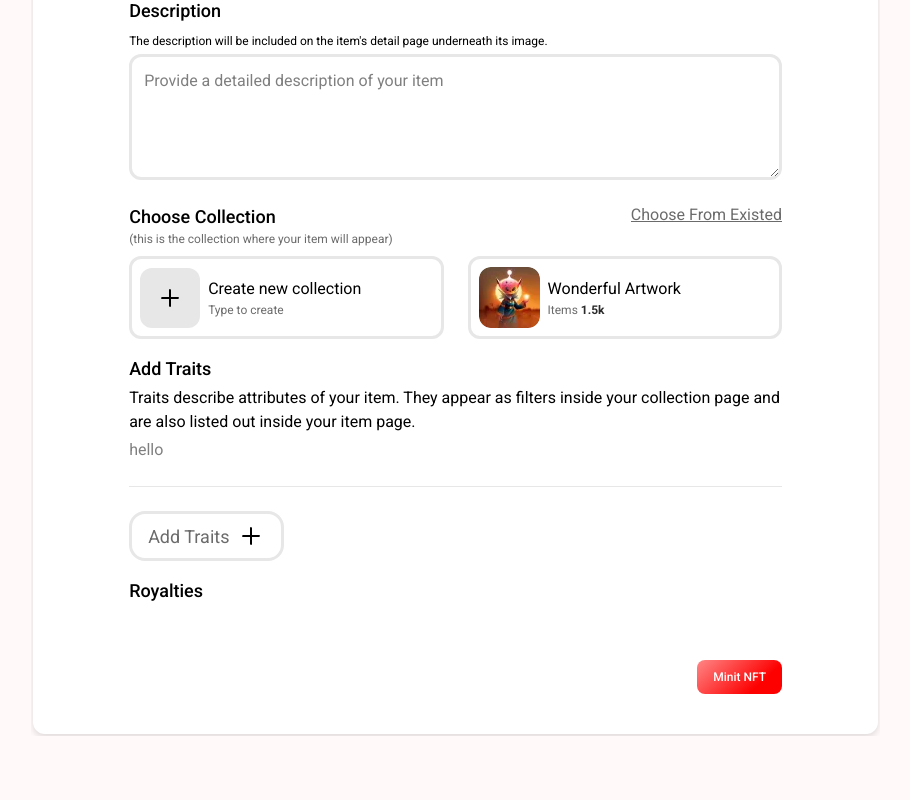
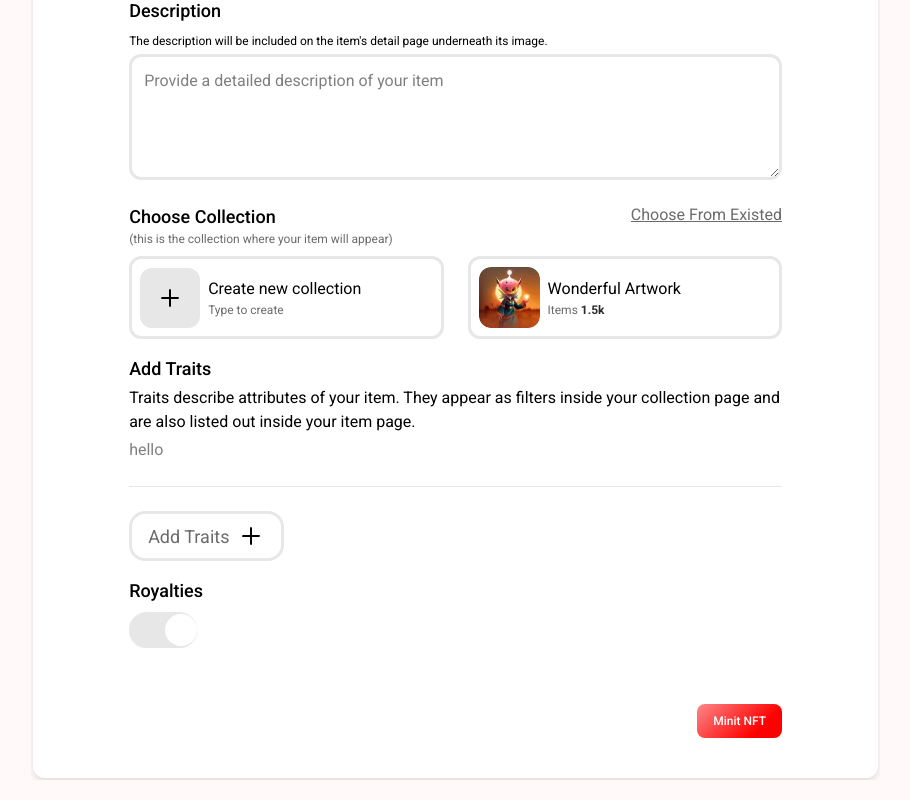
Before and after one commit to tahir-rafique/NFT-ALGO, a React (Vite) app: page /create-nft in a window 1280 px wide. Shown: the part 644-1444 px from the top of the page, without its empty margins (320-1230 px from the left). Before the commit the page ends 1400 px from the top, so only its background shows below. Built offline with nearby package versions, Linux system fonts and the light colour scheme.

Commit message:
toggel button added

```diff
--- a/package.json
+++ b/package.json
@@ -12,6 +12,7 @@
   "dependencies": {
     "@tailwindcss/vite": "^4.0.3",
     "antd": "^5.24.1",
+    "classnames": "^2.5.1",
     "icons": "^1.0.0",
     "lucide-react": "^0.474.0",
     "react": "^18.3.1",
--- /dev/null
+++ b/src/components/Switch.jsx
@@ -0,0 +1,22 @@
+import { useState } from "react"
+
+import classNames from "classnames"
+// class name is imported as classNames from npm, ya ek NPM ka package hai jo class name ko manage karne me help karta hai Condiction kee base pe class name add karne me help karta hai
+
+const Switch = () => {
+    const [isSelected, setisSelected] = useState(true)
+    return (
+        <div
+            onClick={() => setisSelected(!isSelected)}
+            className={classNames("cursor-pointer flex items-center bg-muted w-17 h-9 mt-2 rounded-full transition-all duration-500 drop-shadow-xs", { 'bg-muted': isSelected })}>
+
+            <span className={classNames('bg-inverted h-8 w-8 rounded-full transition-all duration-500', {
+                'ml-9': isSelected,
+            })}
+            />
+
+        </div>
+    )
+}
+
+export default Switch;
--- a/src/pages/CreateNFT.jsx
+++ b/src/pages/CreateNFT.jsx
@@ -4,6 +4,7 @@ import personIMG from '../assets/SellMethod/images/personImage.webp'
 import Navbar from "../components/Navbar"
 import addIcon from '../assets/CreateNFT/icons/addicon.webp'
 import artImage from '../assets/CreateNFT/icons/artImage.webp'
+import Switch from "../components/Switch"
 
 
 
@@ -146,6 +147,7 @@ const CreateNFT = () => {
                                     <div>
                                         <h5 className="font-medium">Royalties</h5>
                                         {/* switch button    */}
+                                        <Switch />
                                     </div>
 
                                     {/* Minit button */}
```
Also changed, not shown: 1 other file (tests, documents, lock files or other folders).
